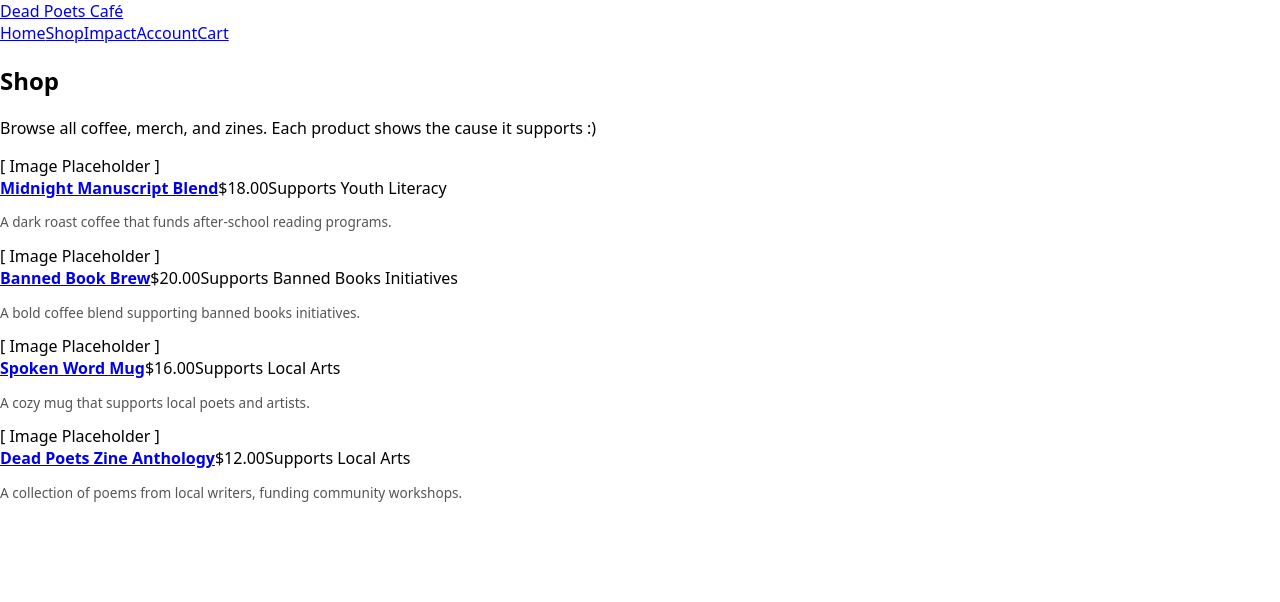
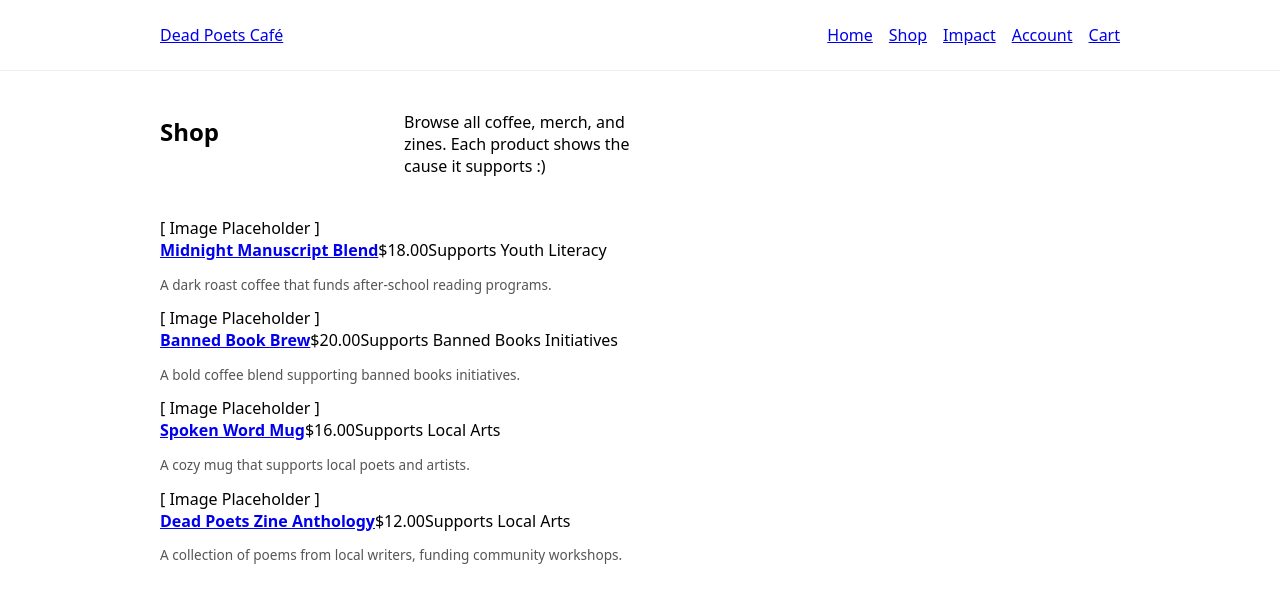
Before and after one commit to shayla-huff/finalproj, a Next.js app: page /shop in a window 1280 px wide. Shown: the top 602 px of the page. Built offline with nearby package versions, Linux system fonts and the light colour scheme.

Commit message:
css update

```diff
--- a/app/globals.css
+++ b/app/globals.css
@@ -4,3 +4,37 @@ html, body {
   padding: 0;
   font-family: system-ui, -apple-system, "Segoe UI", Roboto, "Helvetica Neue", Arial;
 }
+
+.container {
+  max-width: 960px;
+  margin: 0 auto;
+  padding: 1.5rem;
+}
+
+.header {
+  border-bottom: 1px solid #eee;
+}
+
+.header-inner {
+  display: flex;
+  justify-content: space-between;
+  align-items: center;
+  gap: 1rem;
+}
+
+.nav {
+  display: flex;
+  gap: 1rem;
+}
+
+.page-section {
+  display: flex;
+  gap: 1.5rem;
+  flex-direction: column;
+}
+
+.product-grid {
+  display: grid;
+  grid-template-columns: repeat(auto-fill, minmax(220px, 1fr));
+  gap: 1rem;
+}
```
